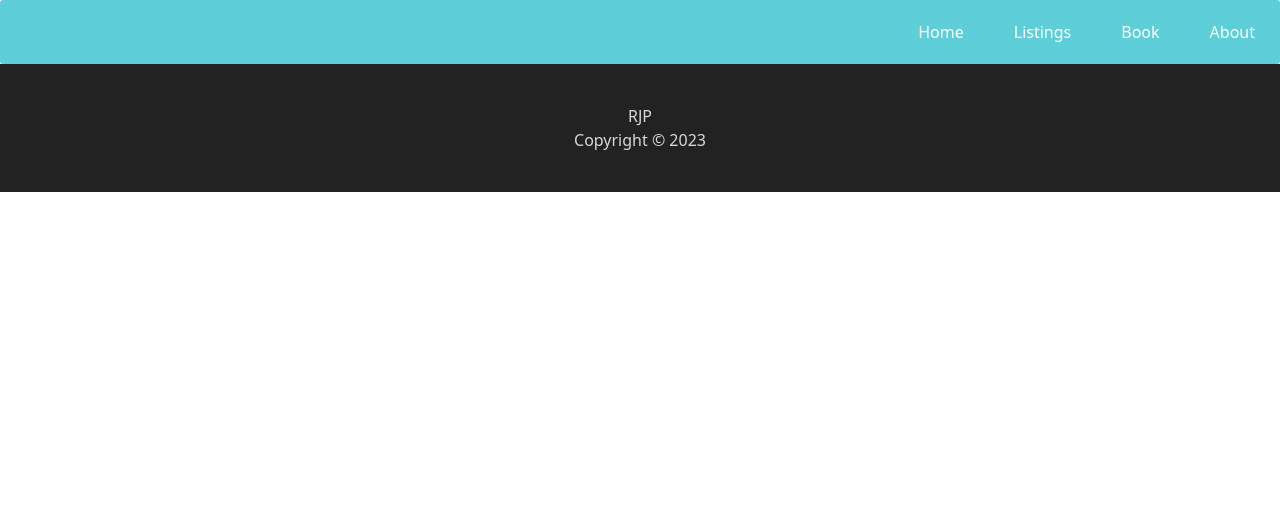
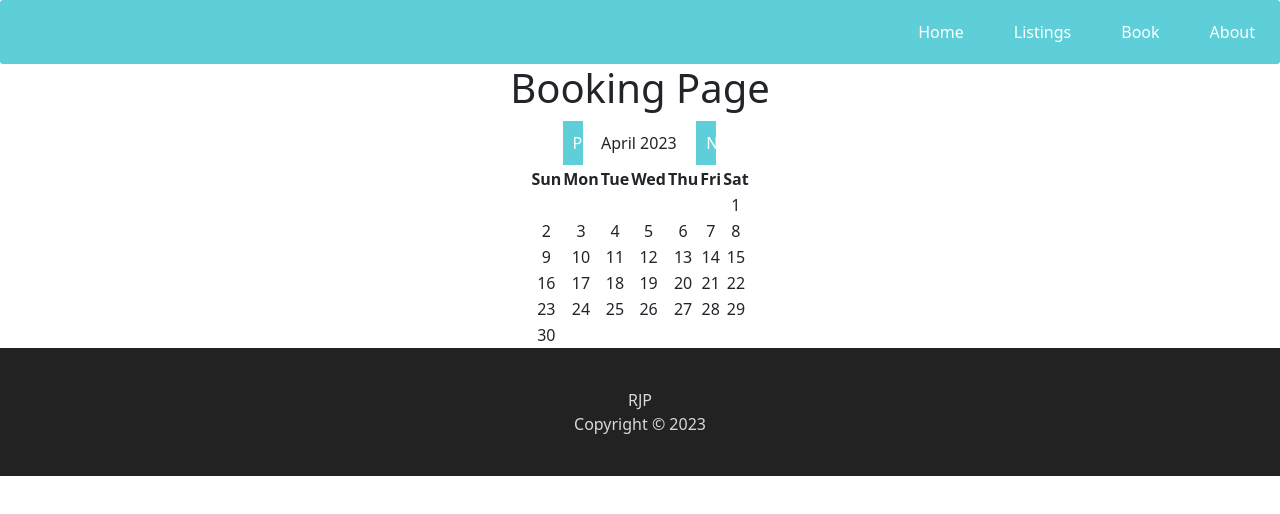
Before and after one commit to RJP-Cab302/FrontEnd, a React (Create React App) app in the folder parking-app/: page /book in a window 1280 px wide. Shown: the top 514 px of the page. Built offline with nearby package versions, Linux system fonts and the light colour scheme.

Commit message:
calender funtionality added

```diff
--- a/parking-app/src/App.js
+++ b/parking-app/src/App.js
@@ -7,6 +7,8 @@ import About from './pages/aboutpage';
 import SignUp from './pages/signuppage';
 import Login from './components/Login';
 import ListingPage from './pages/listingpage';
+import BookingPage from './pages/booking_page';
+
 function App() {
   return (
      <BrowserRouter>
@@ -18,8 +20,7 @@ function App() {
       <Route path="/signup" element={<SignUp />} />
       <Route path="/listing" element={<ListingPage />} />
       <Route path="/login" element={<Login />} />
-
-
+	  <Route path="/book" element={<BookingPage />} />
 
       </Routes>
       <Footer/>
--- /dev/null
+++ b/parking-app/src/pages/booking_page.jsx
@@ -0,0 +1,101 @@
+import React, { useState } from "react";
+
+export default function BookingPage() {
+  const [selectedDate, setSelectedDate] = useState(new Date());
+
+  function handlePrevMonth() {
+    const previousMonth = new Date(selectedDate.getFullYear(), selectedDate.getMonth() - 1, 1);
+    setSelectedDate(previousMonth);
+  }
+
+  function handleNextMonth() {
+    const nextMonth = new Date(selectedDate.getFullYear(), selectedDate.getMonth() + 1, 1);
+    setSelectedDate(nextMonth);
+  }
+
+  function handleDateClick(day) {
+    const clickedDate = new Date(selectedDate.getFullYear(), selectedDate.getMonth(), day);
+    console.log(`Selected date: ${clickedDate.getDate()}/${clickedDate.getMonth() + 1}/${clickedDate.getFullYear()}`);
+  }
+
+  function renderCalendarHeader() {
+    const monthNames = ["January", "February", "March", "April", "May", "June", "July", "August", "September", "October", "November", "December"];
+    const monthName = monthNames[selectedDate.getMonth()];
+    const year = selectedDate.getFullYear();
+    return (
+      <div>
+        <table style={{ margin: "auto" }}>
+          <tbody>
+            <tr>
+              <td><button onClick={handlePrevMonth}>Prev</button></td>
+              <td><span>{monthName} {year}</span></td>
+              <td><button onClick={handleNextMonth}>Next</button></td>
+            </tr>
+          </tbody>
+        </table>
+      </div>
+    );
+  }
+
+  function renderCalendar() {
+    const firstDayOfMonth = new Date(selectedDate.getFullYear(), selectedDate.getMonth(), 1);
+    const daysInMonth = new Date(selectedDate.getFullYear(), selectedDate.getMonth() + 1, 0).getDate();
+    const firstDayOfWeek = firstDayOfMonth.getDay();
+
+    let rows = [];
+    let cells = [];
+
+
+    for (let i = 0; i < firstDayOfWeek; i++) {
+      cells.push(
+        <td key={`prev-${i}`} className="empty">&nbsp;</td>
+      );
+    }
+
+    for (let i = 1; i <= daysInMonth; i++) {
+      const date = new Date(selectedDate.getFullYear(), selectedDate.getMonth(), i);
+      const dayOfWeek = date.getDay();
+      const isToday = date.toDateString() === new Date().toDateString();
+      const className = isToday ? "today" : "";
+      cells.push(
+        <td key={i} className={className} style={{textAlign: 'center'}} onClick={() => handleDateClick(i)}>{i}</td>
+      );
+
+      if (dayOfWeek === 6 || i === daysInMonth) {
+        rows.push(
+          <tr key={i}>
+            {cells}
+          </tr>
+        );
+        cells = [];
+      }
+    }
+
+    return (
+      <center><table>
+        <thead>
+          <tr>
+            <th>Sun</th>
+            <th>Mon</th>
+            <th>Tue</th>
+            <th>Wed</th>
+            <th>Thu</th>
+            <th>Fri</th>
+            <th>Sat</th>
+          </tr>
+        </thead>
+        <tbody>
+          {rows}
+        </tbody>
+      </table></center>
+    );
+  }
+
+  return (
+    <div>
+      <h1>Booking Page</h1>
+      {renderCalendarHeader()}
+      {renderCalendar()}
+    </div>
+  );
+  }
```
